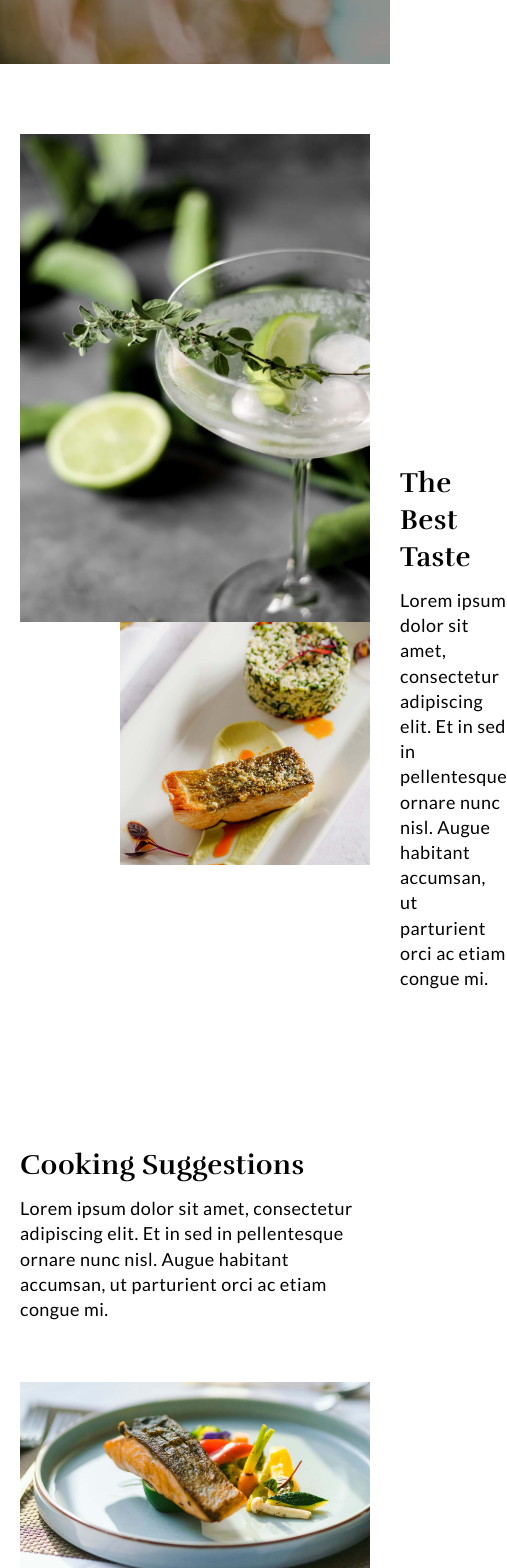
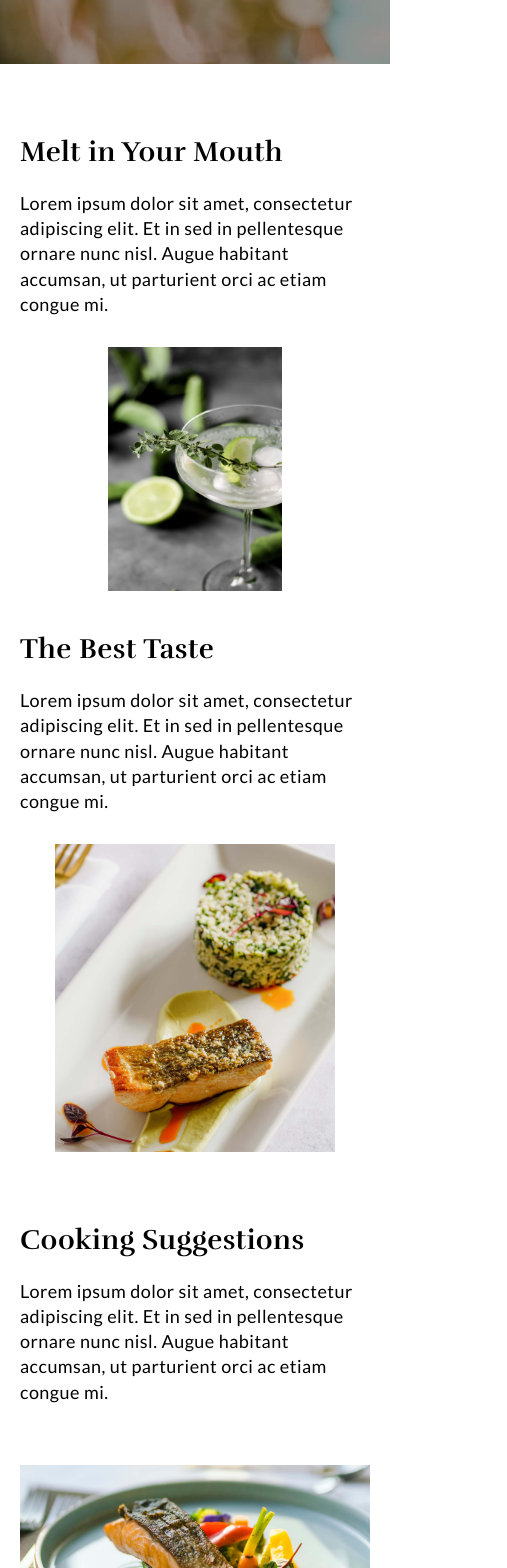
Before and after one commit to progdidi/food-zero, a React (Create React App) app: page /dish in a window 390 px wide. Shown: the part 780-2348 px from the top of the page, 507 px wide, since content can reach past the window. Built offline with nearby package versions, Linux system fonts and the light colour scheme.

Commit message:
responsive
dish page

```diff
--- a/src/pages/DishPage/DishPage.js
+++ b/src/pages/DishPage/DishPage.js
@@ -56,7 +56,9 @@ const DishPage = () => {
                             <h6 className="dish-article__link-name">Strip Steak With Rosemary Butter</h6>
                         </a>
 
-                        <img src={divider} alt="" className="dish-article__links-divider" />
+                        <div className="divider">
+                            <img src={divider} alt="" className="divider__img" />
+                        </div>
 
                         <a href="" className="dish-article__link">
                             <p className="dish-article__link-text">Next page</p>
--- a/src/pages/DishPage/dishPage.scss
+++ b/src/pages/DishPage/dishPage.scss
@@ -21,13 +21,16 @@
                 z-index: 2;
             }
             .dish-article__info {
-                width: 510px;
+
                 margin-left: auto;
             }
         }
         &:nth-child(2) {
             // max-width: 80%;
             margin-left: 100px;
+            .dish-article__item-img {
+                max-width: 60%;
+            }
         }
         &:last-child {
             flex-direction: column-reverse;
@@ -55,12 +58,15 @@
     padding: 118px 0 140px;
     background-color: $light-grey-color;
     &-inner {
-        display: flex;
-        justify-content: space-between;
+        display: grid;
+        grid-template-columns: 45% 10% 45%;
         align-items: center;
+        justify-items: center;
     }
     .dish-article__link {
+        padding: 0 15px;
         &-text {
+            text-align: center;
             margin-bottom: 22px;
             font-size: 20px;
             font-weight: 400;
@@ -69,6 +75,7 @@
             text-transform: uppercase;
         }
         &-name {
+            text-align: center;
             @include font32;
         }
     }
@@ -92,9 +99,7 @@
                 }
 
             }
-            .dish-article__info {
-                width: 510px;
-            }
+
             .dish-article__subtitle {
                 margin-bottom: 12px;
             }
@@ -107,6 +112,38 @@
 }
 
 @media (max-width: 1100px) {
+
+    .dish-article {
+        .dish-article__item {
+            &:first-child {
+                margin-bottom: 70px;
+                .dish-article__item-img {
+                    position: relative;
+                    max-width: 50%;
+                }
+            }
+            &:nth-child(2) {
+                flex-direction: column-reverse;
+                margin-left: 0;
+                margin-bottom: 70px;
+                .dish-article__item-img {
+                    max-width: 80%;
+                }
+            }
+
+        }
+        .dish-article__info {
+            width: 100%;
+        }
+        .dish-article__subtitle {
+
+            margin-bottom: 40px;
+        }
+
+
+
+
+    }
 
     .dish-article .dish-article__item:last-child {
         margin-bottom: 0;
@@ -121,9 +158,6 @@
         padding: 70px 0;
         .dish-article__item {
             gap: 30px;
-            .dish-article__info {
-                width: 100%;
-            }
             &:last-child {
                 .dish-article__text {
                     margin-bottom: 30px;
@@ -131,8 +165,72 @@
             }
         }
 
+        .dish-article__info {
+            width: 100%;
+        }
 
+
+    }
+
+    .dish-article__links {
+        padding: 40px 0;
+        .divider__img {
+            width: 30px;
+        }
+        .dish-article__link {
+
+            &-name {
+            font-size: 23px;
+            line-height: 34px;
+            }
+        }
     }
 
 
 }
+
+@media (max-width: 600px) {
+
+    .dish-article {
+        .dish-article__item {
+            &:first-child {
+                margin-bottom: 40px;
+            }
+            &:last-child {
+                margin-bottom: 40px;
+            }
+
+        }
+
+        .dish-article__subtitle {
+            margin-bottom: 20px;
+        }
+    }
+
+
+
+    .dish-article__links {
+        &-inner {
+            display: flex;
+            flex-direction: column;
+            gap: 40px;
+            .divider {
+                display: none;
+            }
+            .dish-article__link:first-child {
+                padding-bottom: 20px;
+                border-bottom: 1px solid #000;
+            }
+        }
+    }
+
+
+}
+
+@media(max-width: 500px) {
+    .dish-article {
+        .dish-article__item:first-child {
+            flex-direction: column-reverse;
+        }
+    }
+}
```
